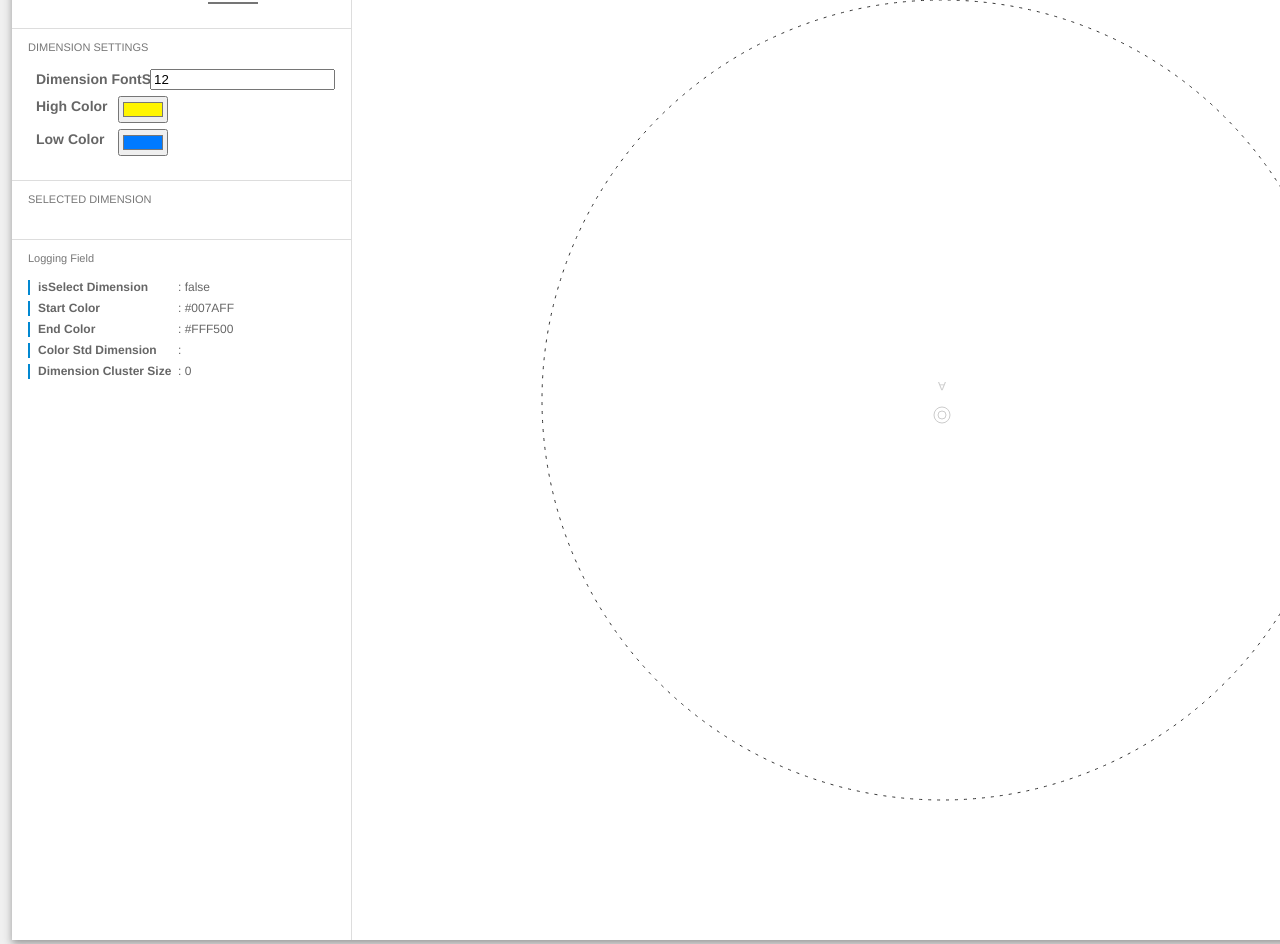
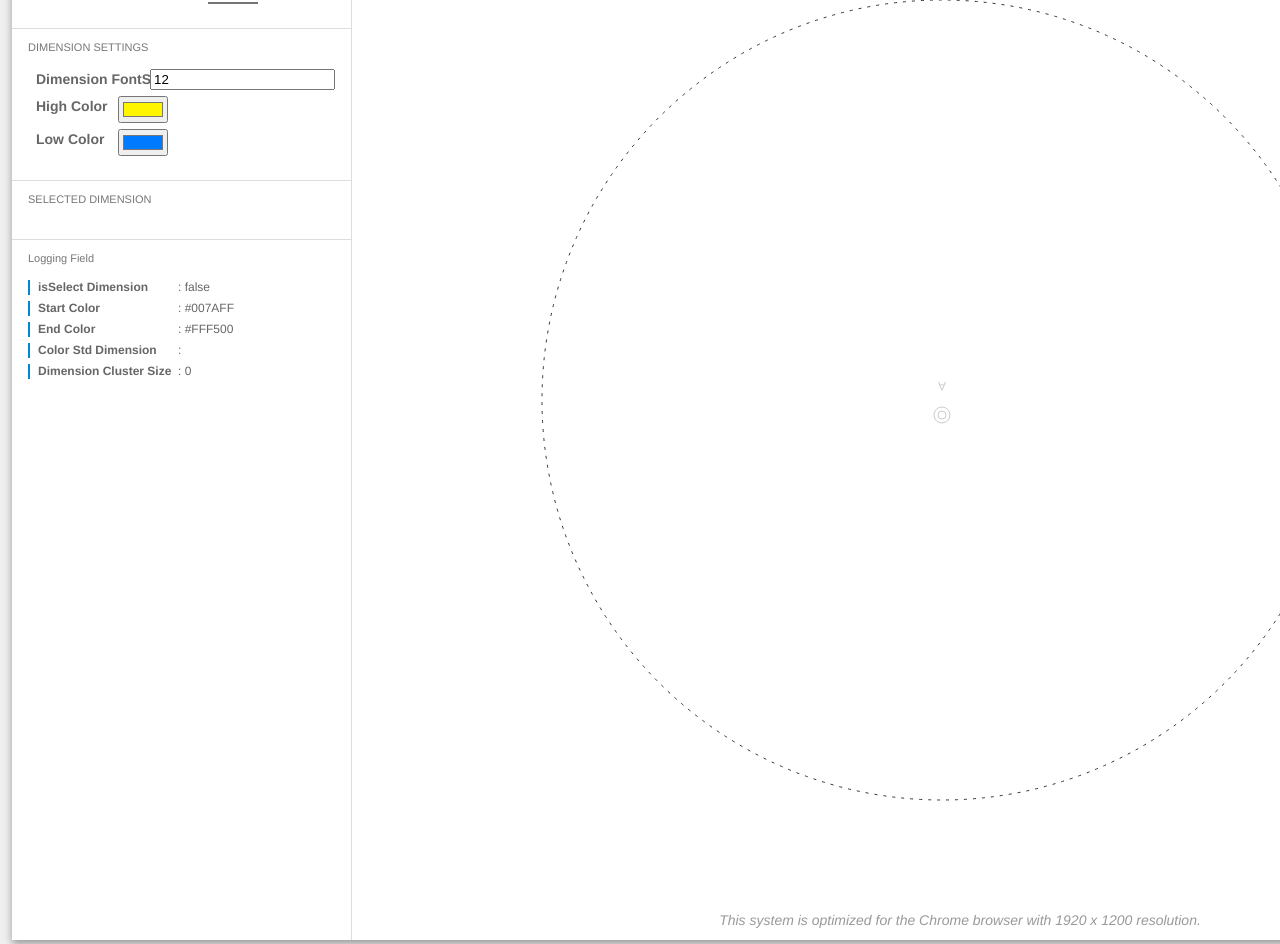
Before and after one commit to hyunwoo/radvis.ambiguous, a Vue app: page / in a window 1280 px wide. Shown: the top 944 px of the page. Built offline with nearby package versions, Linux system fonts and the light colour scheme.

Commit message:
radvis naming

```diff
--- a/index.html
+++ b/index.html
@@ -3,7 +3,7 @@
   <head>
     <meta charset="utf-8">
     <meta name="viewport" content="width=1920px" >
-    <title>radvis.ambiguous</title>
+    <title>Improved exploration with dimensional weight manipulation in RadViz</title>
   </head>
   <body>
     <div id="app"></div>
--- a/src/components/radvis.vue
+++ b/src/components/radvis.vue
@@ -1,6 +1,8 @@
 <template lang="pug">
   .section
     input(type='file')#fileInput
+    .main-title Improved exploration with dimensional weight manipulation in RadViz
+    .support-text This system is optimized for the Chrome browser with 1920 x 1200 resolution.
     .graph-field
       .selection-dimension-group
         .command(v-on:click="onSelectFileButton") Generate RADVIS from csv file
@@ -157,7 +159,33 @@ export default radvis;
 
 
 @import "../style/global"
+.section
+  position: relative
 
+.main-title
+  width: 100%
+  height: 40px
+  text-align: center
+  position: absolute
+  font-size: 14px
+  line-height: 40px
+  pointer-events: none
+  color: #666
+  left: 0
+  top: 0
+
+.support-text
+  width: 100%
+  height: 40px
+  text-align: center
+  position: absolute
+  font-size: 14px
+  line-height: 40px
+  pointer-events: none
+  left: 0
+  bottom: 0
+  font-style: italic
+  color : #999
 $border-color: #ddd
 .vc-compact
   width: 210px !important
@@ -212,7 +240,7 @@ svg
     text-anchor: middle
     alignment-baseline: middle
   text.power-applier-text
-    font-size : 12px
+    font-size: 12px
     font-weight: 600
 
 g.dimension
```
